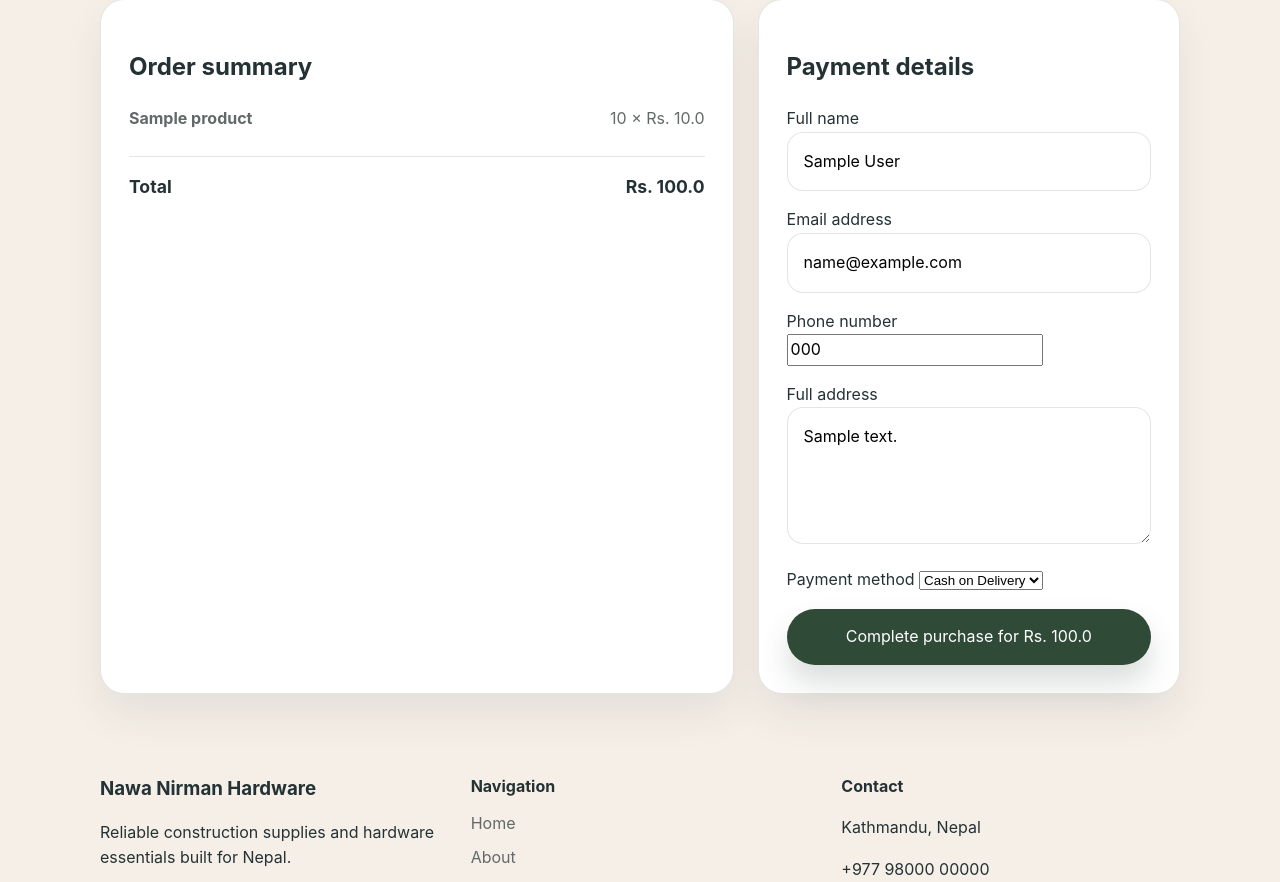
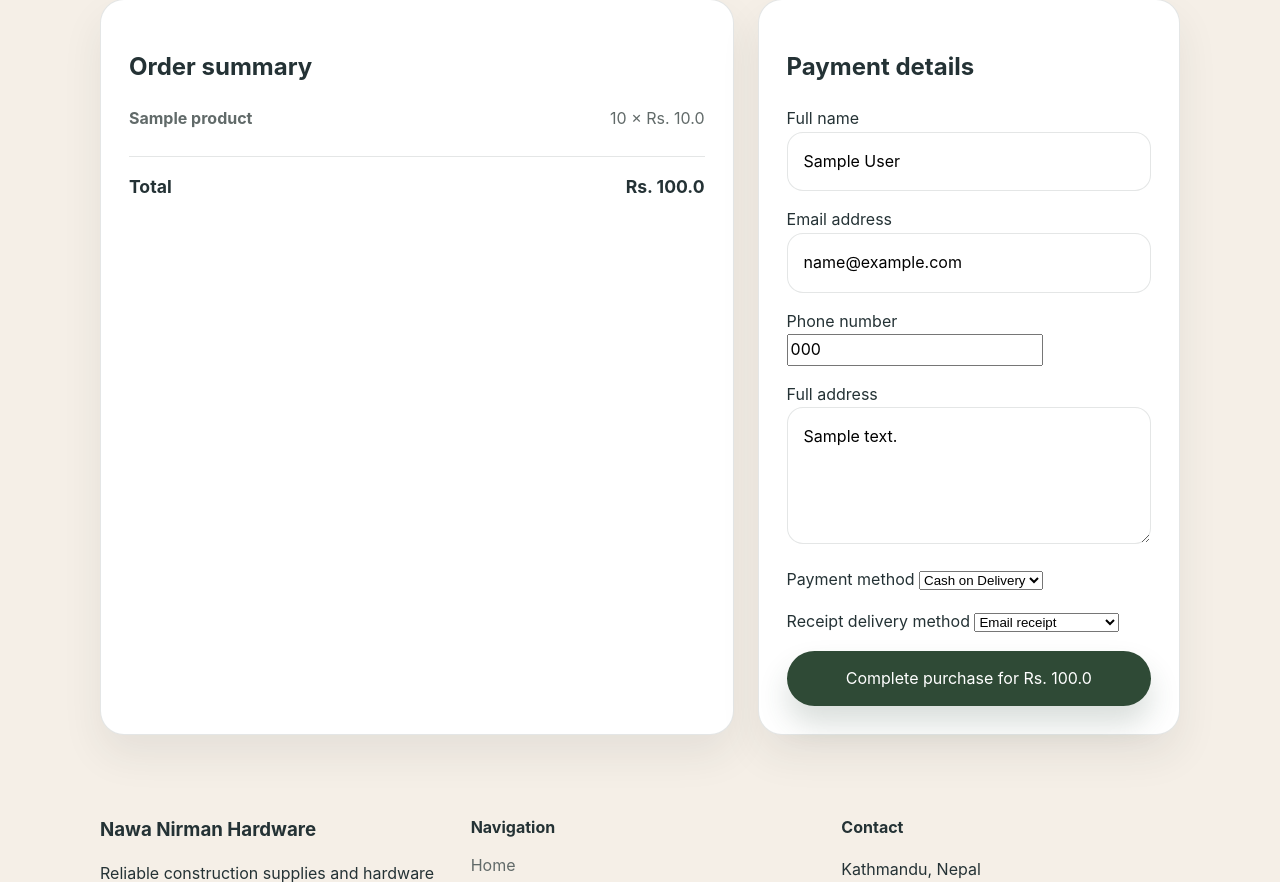
Before and after one commit to suracesolti/NavaNirman, a FastAPI app: page /checkout in a window 1280 px wide. Shown: the part 339-1221 px from the top of the page. Run offline with FastAPI, Linux system fonts and the light colour scheme; the visitor is signed in with stand-in values (Sample User, id 1); tables that the repository leaves empty hold one stand-in row (values such as "Sample post").

Commit message:
post edit3

```diff
--- a/backend/app/crud.py
+++ b/backend/app/crud.py
@@ -167,7 +167,7 @@ def merge_session_cart(user_id: int, session_cart: Dict[str, int]) -> None:
     for product_id, quantity in session_cart.items():
         add_or_update_cart_item(user_id, int(product_id), int(quantity))
 
-def create_order(user_id: Optional[int], name: str, email: str, items: List[dict], payment_method: str, shipping_address: str, phone: str) -> Any:
+def create_order(user_id: Optional[int], name: str, email: str, items: List[dict], payment_method: str, shipping_address: str, phone: str, receipt_method: str = "email") -> Any:
     total = sum(item["subtotal"] for item in items)
     with Session(engine) as session:
         order = Order(
@@ -177,6 +177,7 @@ def create_order(user_id: Optional[int], name: str, email: str, items: List[dict
             payment_method=payment_method,
             shipping_address=shipping_address,
             phone=phone,
+            receipt_method=receipt_method,
             total=total,
         )
         session.add(order)
@@ -201,6 +202,7 @@ def create_order(user_id: Optional[int], name: str, email: str, items: List[dict
             "payment_method": order.payment_method,
             "shipping_address": order.shipping_address,
             "phone": order.phone,
+            "receipt_method": order.receipt_method,
             "total": order.total,
         }
         return SimpleNamespace(**order_data)
--- a/backend/app/main.py
+++ b/backend/app/main.py
@@ -81,6 +81,22 @@ def ensure_database_schema():
             conn.execute(text('ALTER TABLE "order" ADD COLUMN shipping_address TEXT'))
         if not has_column("order", "phone"):
             conn.execute(text('ALTER TABLE "order" ADD COLUMN phone TEXT'))
+        if not has_column("order", "receipt_method"):
+            conn.execute(text('ALTER TABLE "order" ADD COLUMN receipt_method TEXT DEFAULT "email"'))
+
+
+def send_order_confirmation_sms(order):
+    """Send SMS confirmation. This is a placeholder - in production, use Twilio or similar."""
+    phone = order.phone
+    if not phone:
+        print("SMS skipped: No phone number provided.")
+        return False
+
+    message_text = f"Order #{order.id} confirmed! Total: Rs. {order.total}. Thank you for shopping at Nawa Nirman Hardware!"
+
+    # Placeholder for SMS sending - in production, integrate with Twilio or similar service
+    print(f"SMS would be sent to {phone}: {message_text}")
+    return True
 
 
 def send_order_confirmation_email(order):
@@ -109,20 +125,34 @@ def send_order_confirmation_email(order):
     message["To"] = order.email
     message.set_content(body)
 
+    email_sent = False
     if smtp_host and smtp_user and smtp_password:
         try:
             context = ssl.create_default_context()
             with smtplib.SMTP_SSL(smtp_host, smtp_port, context=context) as smtp:
                 smtp.login(smtp_user, smtp_password)
                 smtp.send_message(message)
-            return True
+            email_sent = True
         except Exception as exc:
             print("Failed to send confirmation email:", exc)
-            return False
+            email_sent = False
+    else:
+        print("Confirmation email skipped. Configure SMTP_HOST, SMTP_USER, and SMTP_PASSWORD to enable email delivery.")
+        print(body)
+        email_sent = False
 
-    print("Confirmation email skipped. Configure SMTP_HOST, SMTP_USER, and SMTP_PASSWORD to enable email delivery.")
-    print(body)
-    return False
+    # Handle SMS based on receipt_method
+    sms_sent = False
+    if hasattr(order, 'receipt_method') and order.receipt_method in ["sms", "both"]:
+        sms_sent = send_order_confirmation_sms(order)
+
+    # For "both", we consider it successful if either email or SMS was sent
+    if hasattr(order, 'receipt_method') and order.receipt_method == "both":
+        return email_sent or sms_sent
+    elif hasattr(order, 'receipt_method') and order.receipt_method == "sms":
+        return sms_sent
+    else:
+        return email_sent
 
 
 def get_request_cart_items(request: Request):
@@ -223,8 +253,8 @@ def checkout_page(request: Request):
                 "total": total,
                 "name": user.name if user else "",
                 "email": user.email if user else "",
-                "phone": user.phone or "",
-                "address": user.address or "",
+                "phone": (user.phone or "") if user else "",
+                "address": (user.address or "") if user else "",
                     "payment_method": "cash",
             },
         ),
@@ -238,6 +268,7 @@ def checkout_submit(
     payment_method: str = Form(...),
     shipping_address: str = Form(...),
     phone: str = Form(...),
+    receipt_method: str = Form("email"),
     card_number: str = Form(""),
     card_expiry: str = Form(""),
     card_cvv: str = Form(""),
@@ -278,6 +309,7 @@ def checkout_submit(
         payment_method,
         shipping_address,
         phone,
+        receipt_method,
     )
     if user:
         clear_cart(user.id)
--- a/backend/app/models.py
+++ b/backend/app/models.py
@@ -43,6 +43,7 @@ class Order(SQLModel, table=True):
     payment_method: str = Field(default="Cash on delivery")
     shipping_address: Optional[str] = Field(default=None)
     phone: Optional[str] = Field(default=None)
+    receipt_method: Optional[str] = Field(default="email")
     total: float
     created_at: datetime = Field(default_factory=datetime.utcnow)
 
--- a/backend/app/templates/checkout.html
+++ b/backend/app/templates/checkout.html
@@ -75,6 +75,14 @@
                     <p>After placing your order, transfer the amount to our bank and send the payment screenshot to support.</p>
                     <p><strong>Bank:</strong> NMB Bank<br><strong>Account:</strong> 1234-5678-9012<br><strong>Name:</strong> Nawa Nirman Hardware</p>
                 </div>
+                <label>
+                    Receipt delivery method
+                    <select name="receipt_method" id="receipt-method" required>
+                        <option value="email" selected>Email receipt</option>
+                        <option value="sms">SMS receipt</option>
+                        <option value="both">Both Email and SMS</option>
+                    </select>
+                </label>
                 <button type="submit" class="btn btn-primary">Complete purchase for Rs. {{ total }}</button>
             </form>
         </div>
```
